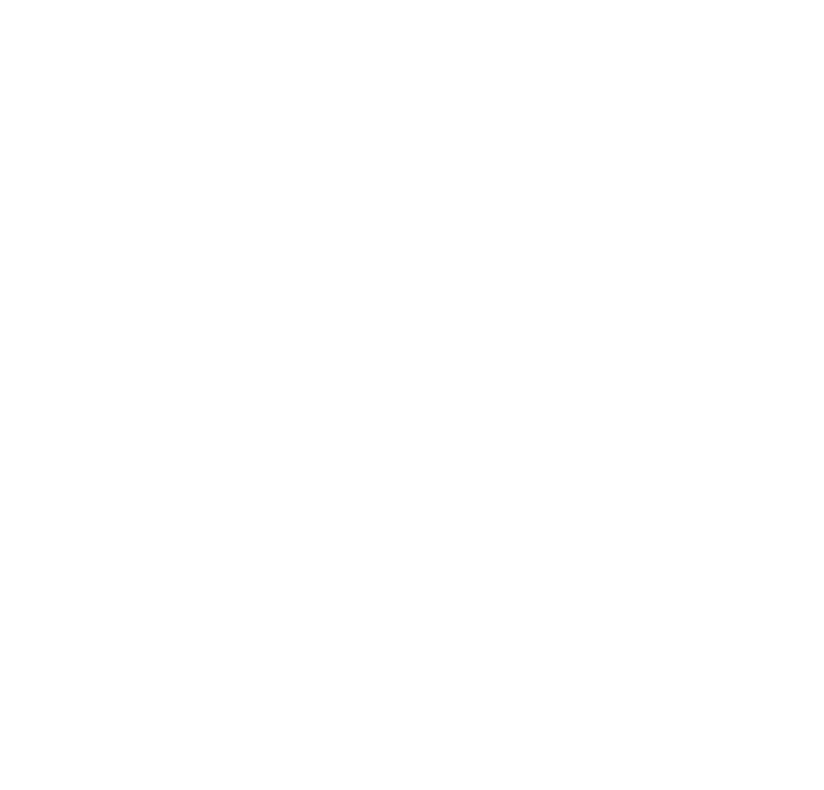
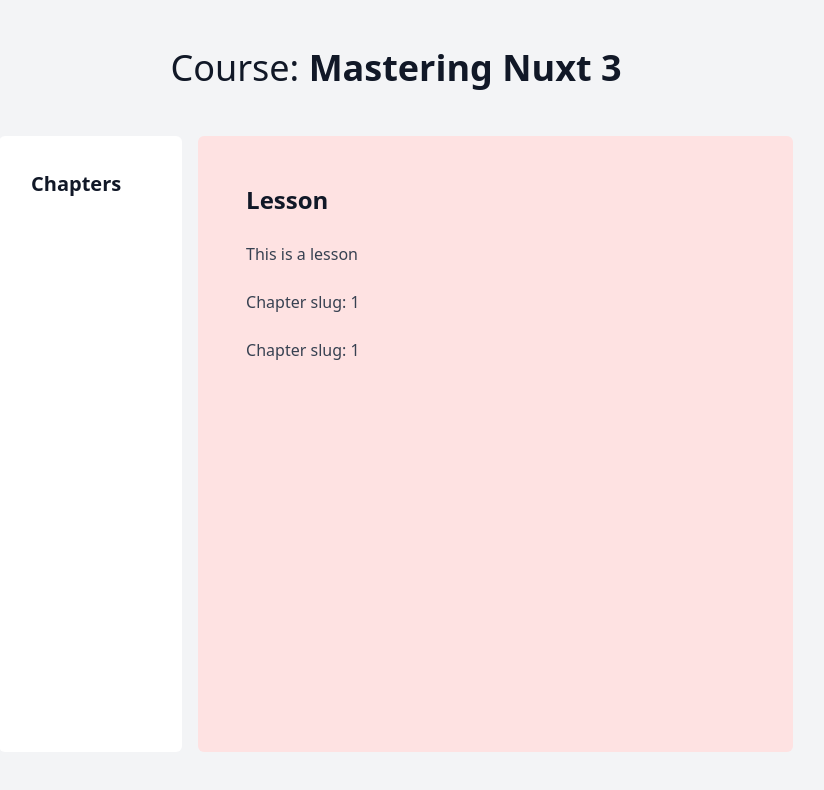
Before and after one commit to Vladimir2011/Mastering-Nuxt-3, a Nuxt app: page /course/chapter/1/lesson/1 in a window 1280 px wide. Before the commit this address had no page. Shown: the top 790 px of the page, without its empty margins (244-1068 px from the left). Built offline with nearby package versions, Linux system fonts and the light colour scheme.

Commit message:
1-4 Dynamic Routes

```diff
--- a/pages/course/lesson.vue
+++ b/pages/course/chapter/[chapterSlug]/lesson/[lessonSlug].vue
@@ -1,6 +1,8 @@
 <template>
   <h2>Lesson</h2>
   <p>This is a lesson</p>
+  <p>Chapter slug: {{ $route.params.chapterSlug }}</p>
+  <p>Chapter slug: {{ $route.params.lessonSlug }}</p>
 </template>
 
 <script setup lang="ts">
```
